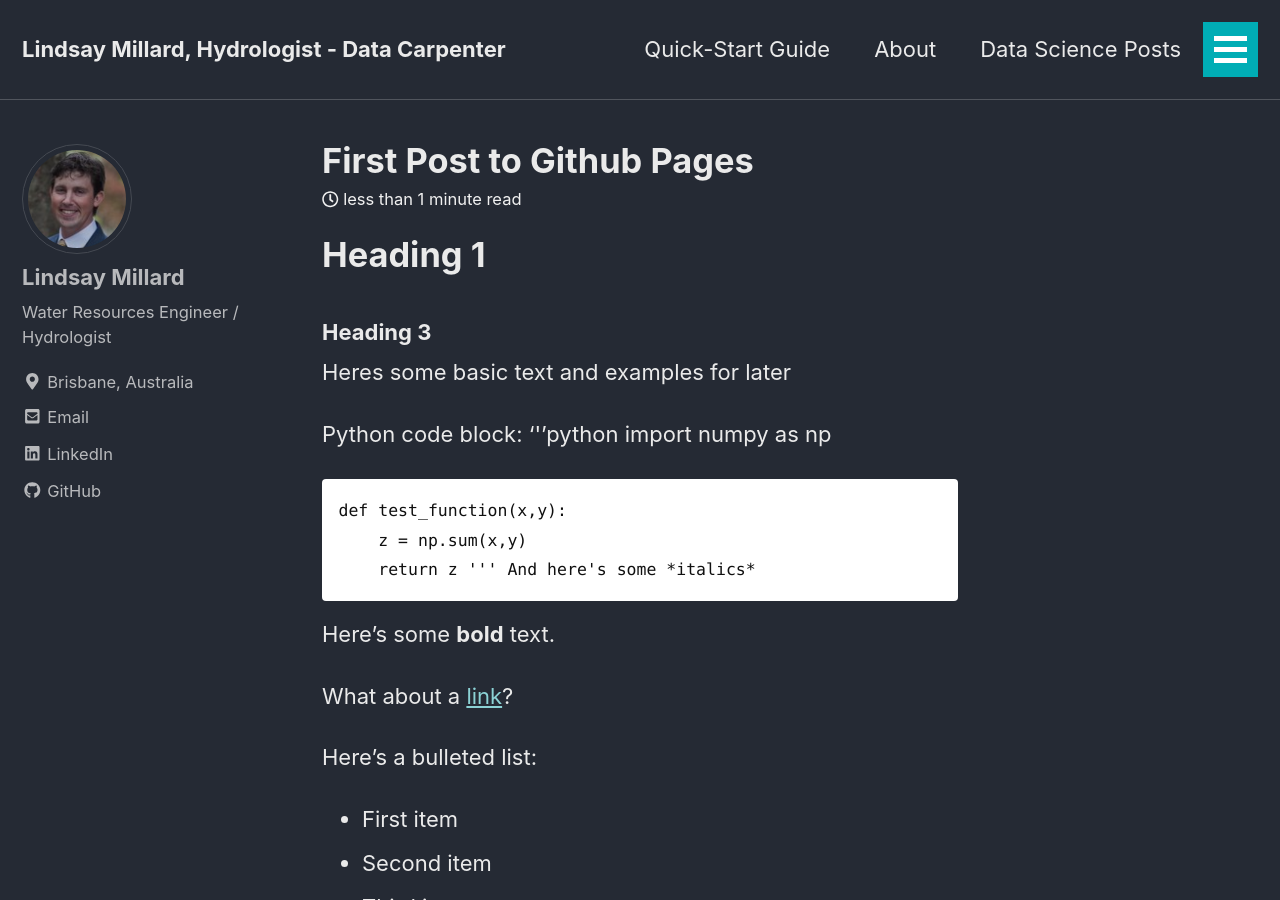
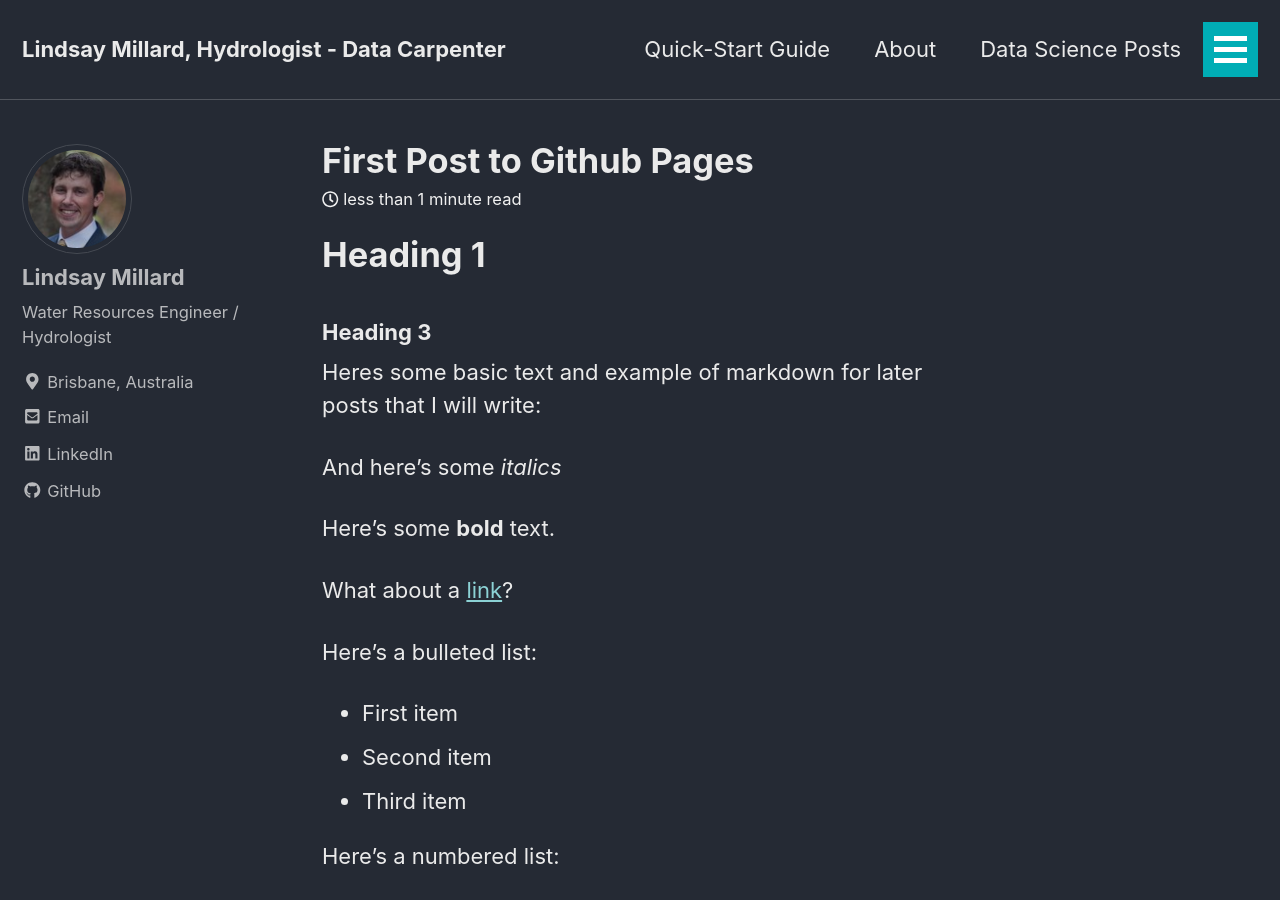
Before and after one commit to lmillard79/lmillard79.github.io, a Jekyll site: the page built from _posts/2019-05-12-FirstPost.md, in a window 1280 px wide and 900 px high. Built offline with Jekyll 4.4.1, drawn with Linux system fonts in a browser that asks for light colours; nearby versions of some CDN libraries; formulas are drawn with MathJax 3.

Commit message:
Update 2019-05-12-FirstPost.md

```diff
--- a/_posts/2019-05-12-FirstPost.md
+++ b/_posts/2019-05-12-FirstPost.md
@@ -12,21 +12,13 @@ mathjax: "true"
 
 ### Heading 3
 
-Heres some basic text and examples for later
+Heres some basic text and example of markdown for later posts that I will write:
 
-Python code block:
-'''python
-    import numpy as np
-
-    def test_function(x,y):
-        z = np.sum(x,y)
-        return z
-'''
 And here's some *italics*
 
 Here's some **bold** text.
 
-What about a [link](https://github.com/dataoptimal)?
+What about a [link](https://qwp.org.au)?
 
 Here's a bulleted list:
 * First item
@@ -60,7 +52,7 @@ $$z = x+y$$
 Put inline $$z=x+y$$
 
 Here's an image:
-<img src="{{ site.url }}{{ site.baseurl }}/images/perceptron/linsep.jpg" alt="linearly separable data">
+<img src="{{ site.url }}{{ site.baseurl }}/images/laby1.jpg" alt="A Labyrinth physical model">
 
 Here's another image using Kramdown:
-![alt]({{ site.url }}{{ site.baseurl }}/images/perceptron/linsep.jpg)
+![alt]({{ site.url }}{{ site.baseurl }}/images/laby.jpg)
```
Also changed, not shown: other parts of _posts/2019-05-12-FirstPost.md (+1 -1 lines).
